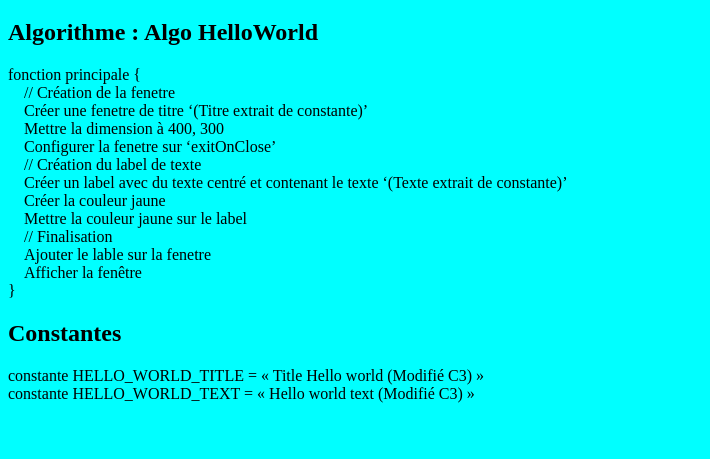
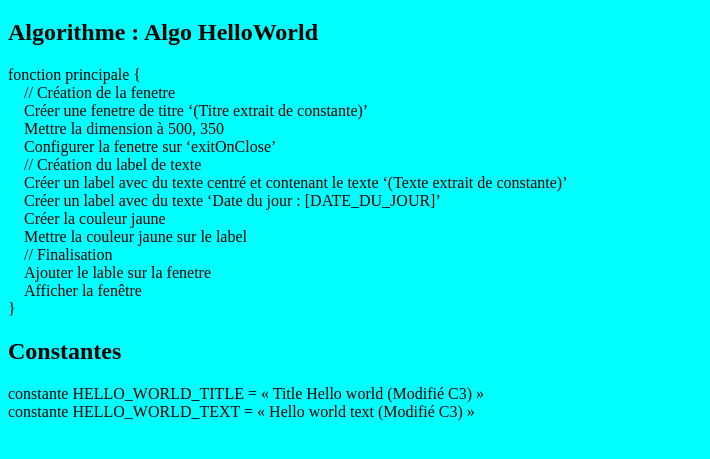
Before and after one commit to vliboum/ghDistant, a plain HTML site: page index.html in a window 1280 px wide. Shown: the part 61-520 px from the top of the page, without its empty margins (0-710 px from the left). Drawn offline with Linux system fonts and the light colour scheme.

Commit message:
Update index.html
Close #3 : Ajout label date et taille fenêtre (500,350)

```diff
--- a/index.html
+++ b/index.html
@@ -18,11 +18,10 @@
     fonction principale {<br>
     &nbsp;&nbsp;&nbsp;&nbsp;// Création de la fenetre<br>
     &nbsp;&nbsp;&nbsp;&nbsp;Créer une fenetre de titre ‘(Titre extrait de constante)’<br>
-        &nbsp;&nbsp;&nbsp;&nbsp;Mettre la dimension à 400, 300<br>
-        &nbsp;&nbsp;&nbsp;&nbsp;Configurer la fenetre sur ‘exitOnClose’<br>
+    &nbsp;&nbsp;&nbsp;&nbsp;Mettre la dimension à 500, 350<br> &nbsp;&nbsp;&nbsp;&nbsp;Configurer la fenetre sur ‘exitOnClose’<br>
     &nbsp;&nbsp;&nbsp;&nbsp;// Création du label de texte<br>
     &nbsp;&nbsp;&nbsp;&nbsp;Créer un label avec du texte centré et contenant le texte ‘(Texte extrait de constante)’<br>
-        &nbsp;&nbsp;&nbsp;&nbsp;Créer la couleur jaune<br>
+    &nbsp;&nbsp;&nbsp;&nbsp;Créer un label avec du texte ‘Date du jour : [DATE_DU_JOUR]’<br> &nbsp;&nbsp;&nbsp;&nbsp;Créer la couleur jaune<br>
     &nbsp;&nbsp;&nbsp;&nbsp;Mettre la couleur jaune sur le label<br>
     &nbsp;&nbsp;&nbsp;&nbsp;// Finalisation<br>
     &nbsp;&nbsp;&nbsp;&nbsp;Ajouter le lable sur la fenetre<br>
```
Lines whose indentation alone changed are shown as unchanged.
